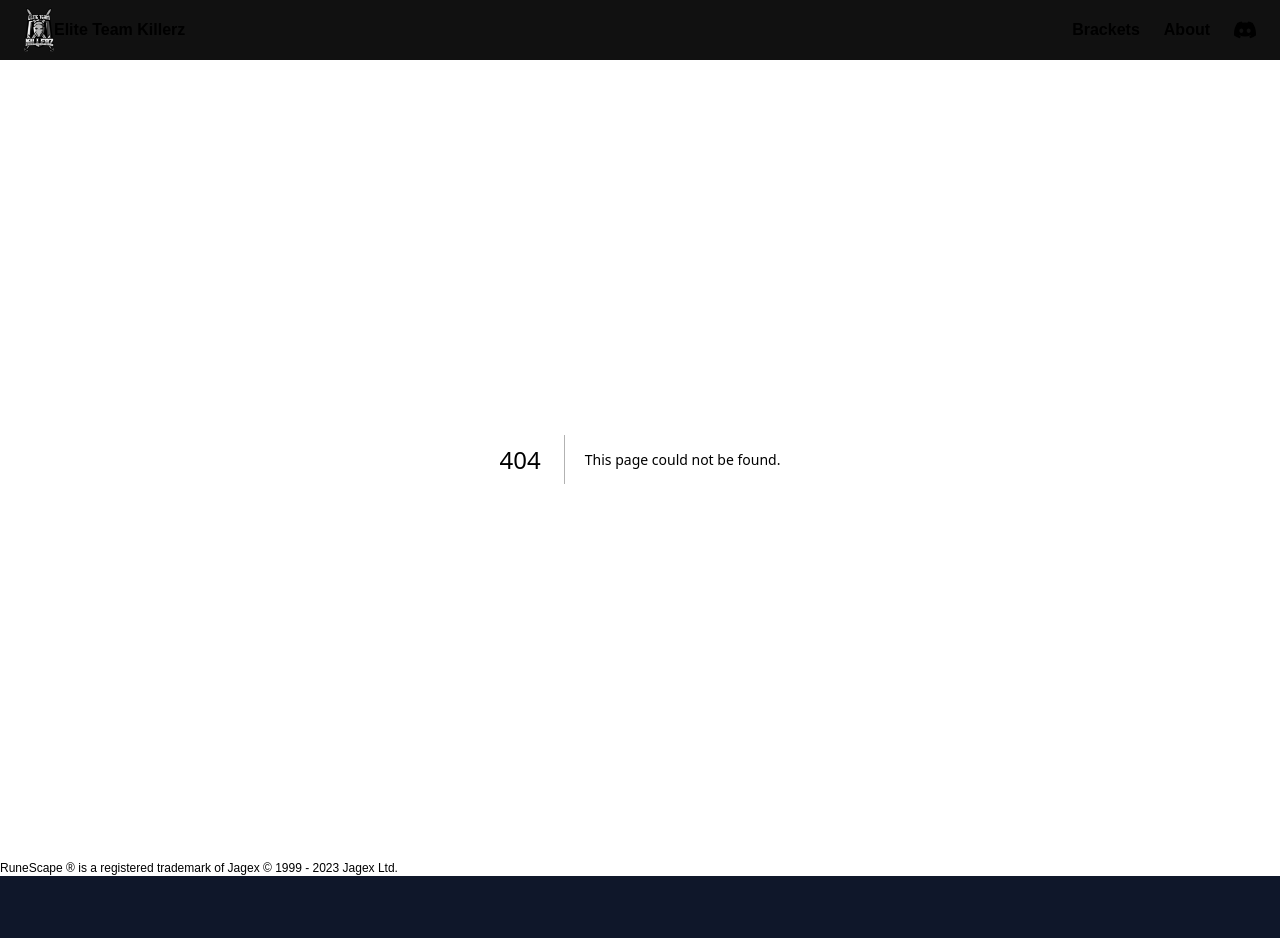
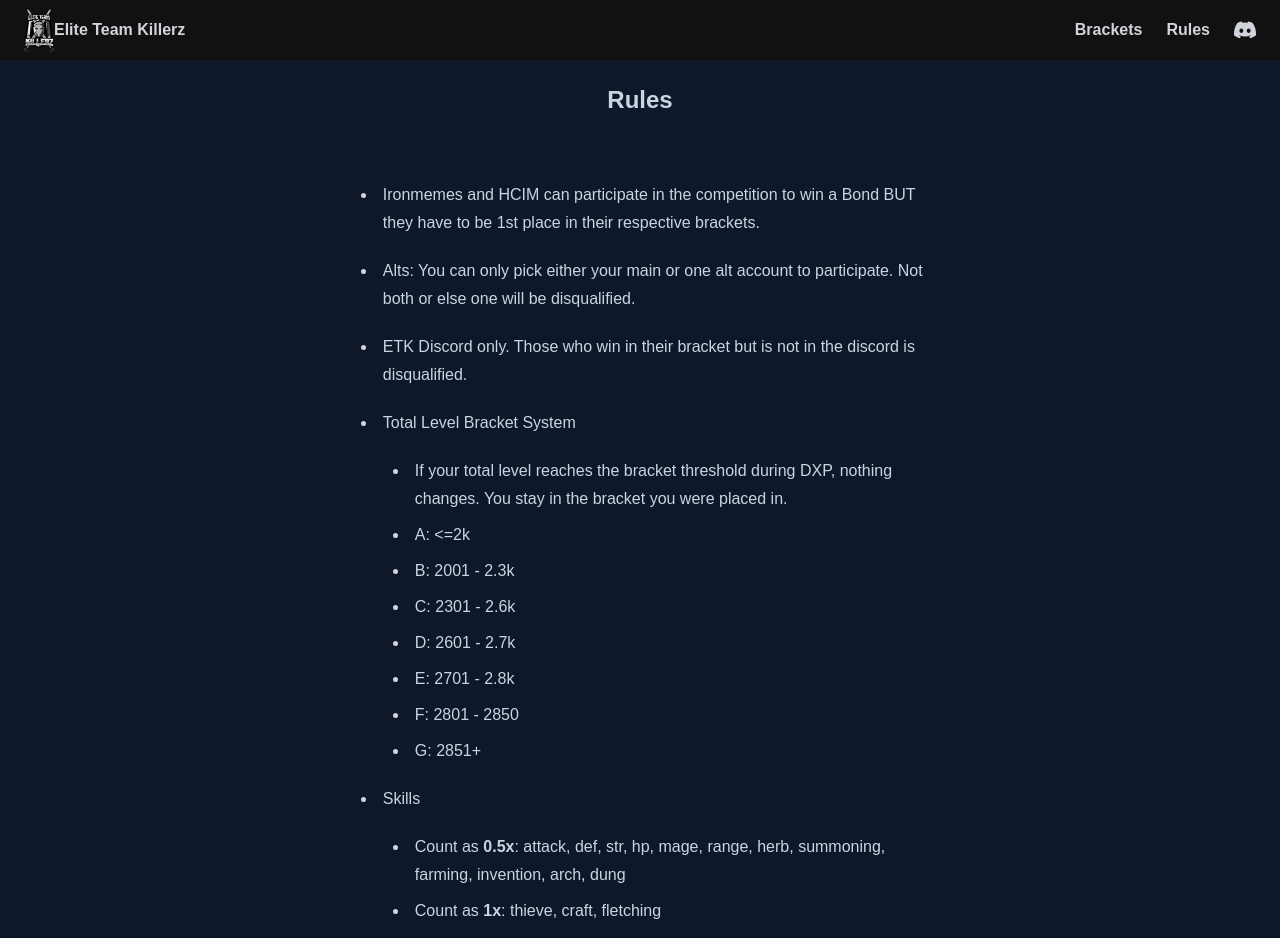
Before and after one commit to jechea14/RuneScape-DXP-Clan-Competition, a Next.js app in the folder frontend/: page /rules in a window 1280 px wide. Before the commit this address had no page. Shown: the top 938 px of the page. Before the commit the page ends 876 px from the top, so only its background shows below. Built offline with nearby package versions, Linux system fonts and the light colour scheme.

Commit message:
Update rules

```diff
--- a/frontend/components/Navbar.jsx
+++ b/frontend/components/Navbar.jsx
@@ -1,7 +1,7 @@
 import Image from "next/image";
 import Link from "next/link";
 import etkIcon from "../public/images/ETK_transparent.png";
-import { BsDiscord } from 'react-icons/bs'
+import { BsDiscord } from "react-icons/bs";
 
 function Navbar() {
   return (
@@ -21,7 +21,7 @@ function Navbar() {
             <div className="hover:text-[#bd93f9] transition">Brackets</div>
           </Link>
           <Link href={"/about"}>
-            <div className="hover:text-[#bd93f9] transition">About</div>
+            <div className="hover:text-[#bd93f9] transition">Rules</div>
           </Link>
           <Link href={"https://discord.com/invite/cwUpcX8bKw"} target="_blank">
             <div className="hover:text-[#bd93f9] transition">
--- a/frontend/pages/index.js
+++ b/frontend/pages/index.js
@@ -49,6 +49,7 @@ export default function Home() {
           <h1 className="text-2xl p-6">
             Double XP Competition Friday May 19 - Monday May 29
           </h1>
+          <h1 className="text-xl p-6">Updates every 4 hours</h1>
 
           {sortData && (
             <div className="space-y-4 md:grid md:grid-cols-2 md:gap-5 lg:grid lg:grid-cols-3 xl:grid-cols-4">
--- a/frontend/pages/about.js
+++ b/frontend/pages/rules.js
@@ -23,57 +23,53 @@ const markdown = `
   - Count as **2x**: hunter, fm, smithing, con, prayer, cooking, slayer
   - Count as **3x**: agility, div, fishing, woodcutting, mining, rc
 
-* Prize pool: 700m gp (Donations appreciated)
+* Prize pool: 735m gp
 
-* Prizes in gp: (May change during DXP as I see fit)
+* Prizes in gp: (May change during DXP)
   * Prize distributions are based off previous DXPs of active players in each bracket.
 
-  - Bracket A = TBD
+  - Bracket A = 1st: 50m gp (Bond for IM/HCIM), 2nd: 35m gp
 
-  - Bracket B = TBD
+  - Bracket B = 1st: 50m gp (Bond for IM/HCIM), 2nd: 35m gp
 
-  - Bracket C = TBD
+  - Bracket C = 1st: 50m gp (Bond for IM/HCIM), 2nd: 35m gp, 3rd: 20m gp
 
-  - Bracket D = TBD
+  - Bracket D = 1st: 50m gp (Bond for IM/HCIM), 2nd: 35m gp, 3rd: 20m gp
 
-  - Bracket E = TBD
+  - Bracket E = 1st: 50m gp (Bond for IM/HCIM), 2nd: 35m gp, 3rd: 20m gp
 
-  - Bracket F = TBD
+  - Bracket F = 1st: 50m gp (Bond for IM/HCIM), 2nd: 35m gp, 3rd: 20m gp, 4th: 20m gp
 
-  - Bracket G = TBD
+  - Bracket G = 1st: 50m gp (Bond for IM/HCIM), 2nd: 35m gp, 3rd: 20m gp, 4th: 20m gp
 
 * Winners:
   - Announced on the ETK discord. They have the option to KEEP or PASS their prize by dming IceKrystalx on discord or in runescape cc if she is on. Passing the prize donates it to the next DXP competition.
   - No response = Disqualification (DQ).
   - There will be a DEADLINE to claim, if no one claims then the prizes will be donated to next DXP.
   - DQd winners will have their prizes donated to the next DXP competition as well.
-`
+`;
 
-function about() {
+function rules() {
   return (
     <>
       <Head>
-        <title>About - Elite Team Killerz</title>
+        <title>Rules - Elite Team Killerz</title>
       </Head>
       <main>
         <div className="flex flex-col justify-center items-center mx-auto prose text-slate-300">
-          <h1 className="text-2xl p-6 text-slate-300">
-              Rules
-          </h1>
+          <h1 className="text-2xl p-6 text-slate-300">Rules</h1>
 
           <section className="px-6 md:px-0">
             <div>
               <ReactMarkdown
-                components={
-                  {
-                    h2: ({children}) => (
-                      <h2 className="text-slate-300">{children}</h2>
-                    ),
-                    strong: ({children}) => (
-                      <strong className="text-slate-300">{children}</strong>
-                    ),
-                  }
-                }
+                components={{
+                  h2: ({ children }) => (
+                    <h2 className="text-slate-300">{children}</h2>
+                  ),
+                  strong: ({ children }) => (
+                    <strong className="text-slate-300">{children}</strong>
+                  ),
+                }}
               >
                 {markdown}
               </ReactMarkdown>
@@ -85,4 +81,4 @@ function about() {
   );
 }
 
-export default about;
+export default rules;
```
